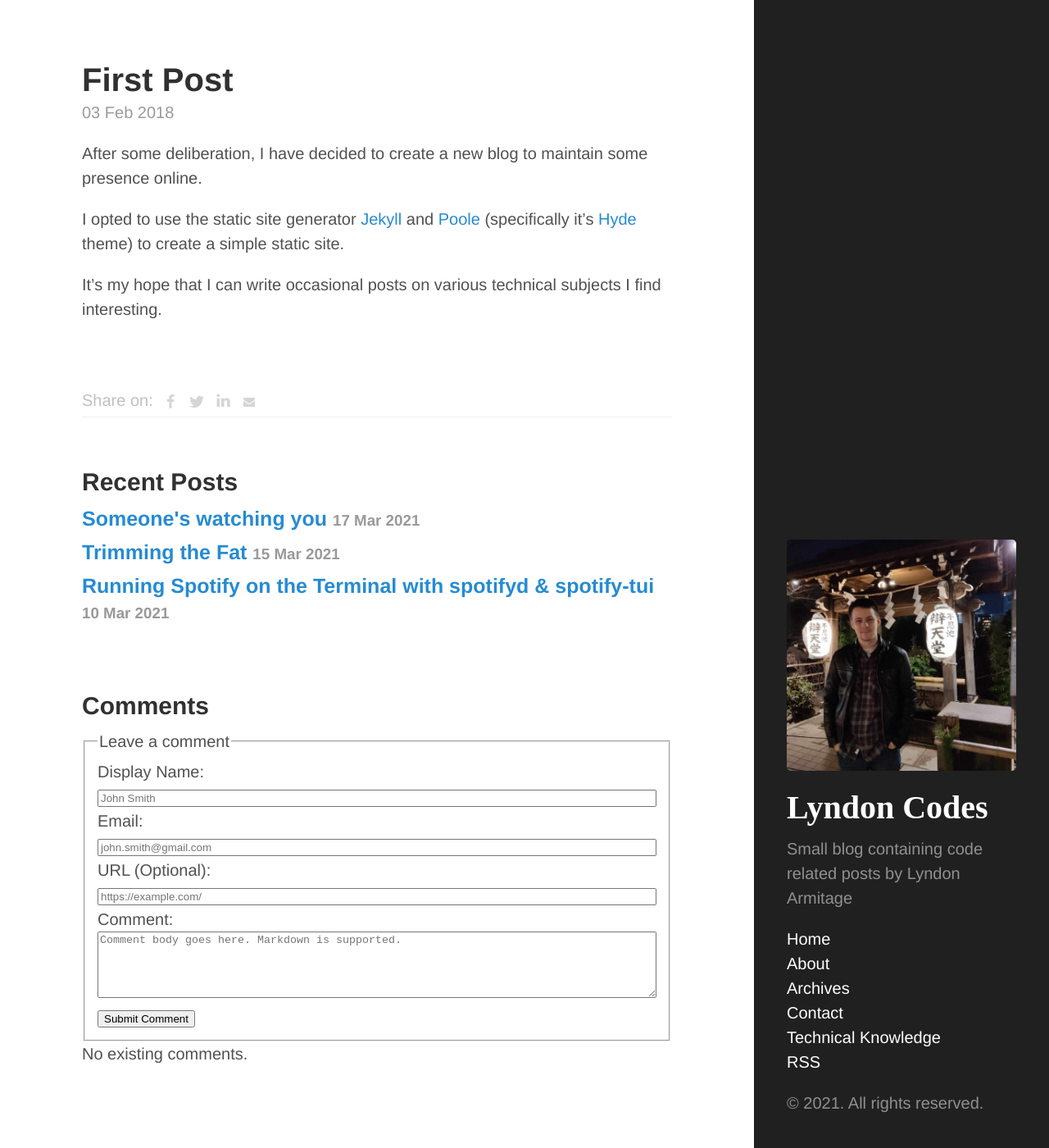
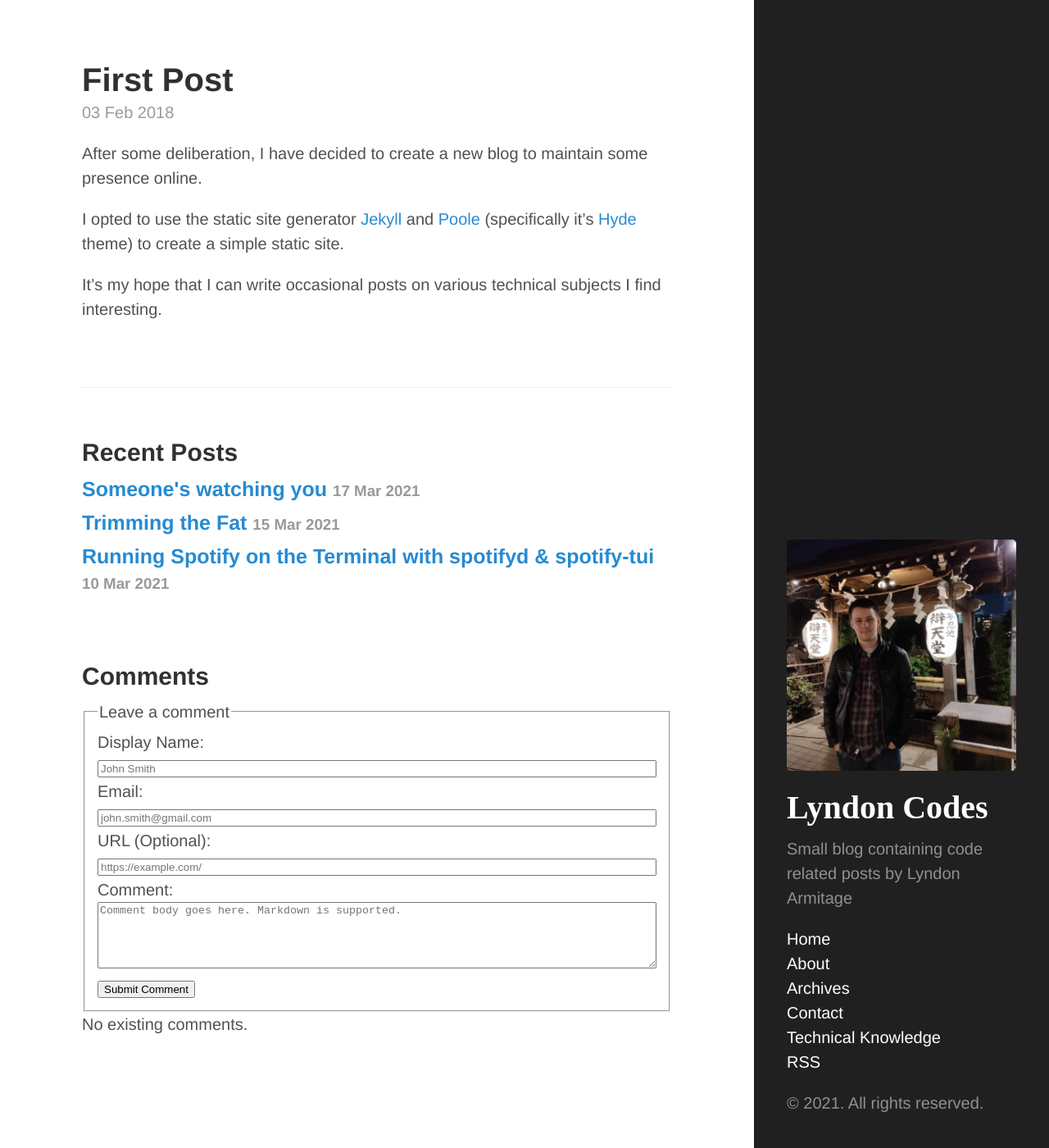
Before and after one commit to LyndonArmitage/lyndonarmitage.github.io, a Jekyll site: the page built from _posts/2018-02-03-first-post.md, in a window 1280 px wide and 1400 px high, scrolled down 8 px. Shown: the whole window at 82% size. Built offline with Jekyll 4.4.1, drawn with Linux system fonts in a browser that asks for light colours.

Commit message:
Remove Share buttons
Honestly how hard is it to copy and paste a link?
I don't think people used them anywau

```diff
--- a/_includes/share-buttons.html
+++ /dev/null
@@ -1,41 +0,0 @@
-{% if include.pageurl != nil and include.pageurl != '' %}
-    {% assign pageurl = include.pageurl %}
-{% else %}
-    {% assign pageurl = page.url %}
-{% endif %}
-
-<style>
-#share-buttons {display: inline-block; vertical-align: middle; }
-#share-buttons:after {content: ""; display: block; clear: both;}
-#share-buttons > div {
-    position: relative;
-    text-align: left;
-    height: 36px;
-    width: 32px;
-    float: left;
-    text-align: center;
-}
-#share-buttons > div > svg {height: 16px; fill: #d5d5d5; margin-top: 10px;}
-#share-buttons > div:hover {cursor: pointer;}
-#share-buttons > div.facebook:hover > svg {fill: #3B5998;}
-#share-buttons > div.twitter:hover > svg {fill: #55ACEE;}
-#share-buttons > div.linkedin:hover > svg {fill: #0077b5;}
-#share-buttons > div.pinterest:hover > svg {fill: #CB2027;}
-#share-buttons > div.gplus:hover > svg {fill: #dd4b39;}
-#share-buttons > div.mail:hover > svg {fill: #7D7D7D;}
-#share-buttons > div.instagram:hover > svg {fill: #C73B92;}
-#share-buttons > div.facebook > svg {height: 18px; margin-top: 9px;}
-#share-buttons > div.twitter > svg {height: 20px; margin-top: 8px;}
-#share-buttons > div.linkedin > svg {height: 19px; margin-top: 7px;}
-#share-buttons > div.pinterest > svg {height: 20px; margin-top: 9px;}
-#share-buttons > div.gplus > svg {height: 17px; margin-top: 9px; position: relative; left: 1px;}
-#share-buttons > div.mail > svg {height: 14px; margin-top: 11px;}
-</style>
-
-<span style="color: silver;">Share on: </span><div id="share-buttons">
-    <div class="facebook" title="Share this on Facebook" onclick="window.open('http://www.facebook.com/share.php?u={{ site.url }}{{ pageurl }}');"><svg viewBox="0 0 1792 1792" xmlns="http://www.w3.org/2000/svg"><path d="M1343 12v264h-157q-86 0-116 36t-30 108v189h293l-39 296h-254v759h-306v-759h-255v-296h255v-218q0-186 104-288.5t277-102.5q147 0 228 12z"/></svg></div>
-    <div class="twitter" title="Share this on Twitter" onclick="window.open('http://twitter.com/home?status={{ site.url }}{{ pageurl }}');"><svg viewBox="0 0 1792 1792" xmlns="http://www.w3.org/2000/svg"><path d="M1684 408q-67 98-162 167 1 14 1 42 0 130-38 259.5t-115.5 248.5-184.5 210.5-258 146-323 54.5q-271 0-496-145 35 4 78 4 225 0 401-138-105-2-188-64.5t-114-159.5q33 5 61 5 43 0 85-11-112-23-185.5-111.5t-73.5-205.5v-4q68 38 146 41-66-44-105-115t-39-154q0-88 44-163 121 149 294.5 238.5t371.5 99.5q-8-38-8-74 0-134 94.5-228.5t228.5-94.5q140 0 236 102 109-21 205-78-37 115-142 178 93-10 186-50z"/></svg></div>
-    <div class="linkedin" title="Share this on Linkedin" onclick="window.open('https://www.linkedin.com/shareArticle?mini=true&url={{ site.url }}{{ pageurl }}&title=&summary=&source=');"><svg viewBox="0 0 1792 1792" xmlns="http://www.w3.org/2000/svg"><path d="M477 625v991h-330v-991h330zm21-306q1 73-50.5 122t-135.5 49h-2q-82 0-132-49t-50-122q0-74 51.5-122.5t134.5-48.5 133 48.5 51 122.5zm1166 729v568h-329v-530q0-105-40.5-164.5t-126.5-59.5q-63 0-105.5 34.5t-63.5 85.5q-11 30-11 81v553h-329q2-399 2-647t-1-296l-1-48h329v144h-2q20-32 41-56t56.5-52 87-43.5 114.5-15.5q171 0 275 113.5t104 332.5z"/></svg></div>
-    {% if page.image %}<div class="pinterest" title="Share this on Pinterest" onclick="window.open('https://pinterest.com/pin/create/button/?url=&media={{ site.url }}{{ page.image }}&description=');"><svg viewBox="0 0 1792 1792" xmlns="http://www.w3.org/2000/svg"><path d="M256 597q0-108 37.5-203.5t103.5-166.5 152-123 185-78 202-26q158 0 294 66.5t221 193.5 85 287q0 96-19 188t-60 177-100 149.5-145 103-189 38.5q-68 0-135-32t-96-88q-10 39-28 112.5t-23.5 95-20.5 71-26 71-32 62.5-46 77.5-62 86.5l-14 5-9-10q-15-157-15-188 0-92 21.5-206.5t66.5-287.5 52-203q-32-65-32-169 0-83 52-156t132-73q61 0 95 40.5t34 102.5q0 66-44 191t-44 187q0 63 45 104.5t109 41.5q55 0 102-25t78.5-68 56-95 38-110.5 20-111 6.5-99.5q0-173-109.5-269.5t-285.5-96.5q-200 0-334 129.5t-134 328.5q0 44 12.5 85t27 65 27 45.5 12.5 30.5q0 28-15 73t-37 45q-2 0-17-3-51-15-90.5-56t-61-94.5-32.5-108-11-106.5z"/></svg></div>{% endif %}
-    <div class="mail" title="Share this through Email" onclick="window.open('mailto:?&body={{ site.url }}{{ pageurl }}');"><svg viewBox="0 0 1792 1792" xmlns="http://www.w3.org/2000/svg"><path d="M1792 710v794q0 66-47 113t-113 47h-1472q-66 0-113-47t-47-113v-794q44 49 101 87 362 246 497 345 57 42 92.5 65.5t94.5 48 110 24.5h2q51 0 110-24.5t94.5-48 92.5-65.5q170-123 498-345 57-39 100-87zm0-294q0 79-49 151t-122 123q-376 261-468 325-10 7-42.5 30.5t-54 38-52 32.5-57.5 27-50 9h-2q-23 0-50-9t-57.5-27-52-32.5-54-38-42.5-30.5q-91-64-262-182.5t-205-142.5q-62-42-117-115.5t-55-136.5q0-78 41.5-130t118.5-52h1472q65 0 112.5 47t47.5 113z"/></svg></div>
-</div>
--- a/_layouts/post.html
+++ b/_layouts/post.html
@@ -7,8 +7,6 @@
   <span class="post-date">{{ page.date | date_to_string }}</span>
   {{ content }}
 </div>
-
-{% include share-buttons.html %}
 
 <div class="related">
     {%- assign maxRelated = 3 -%}
```
